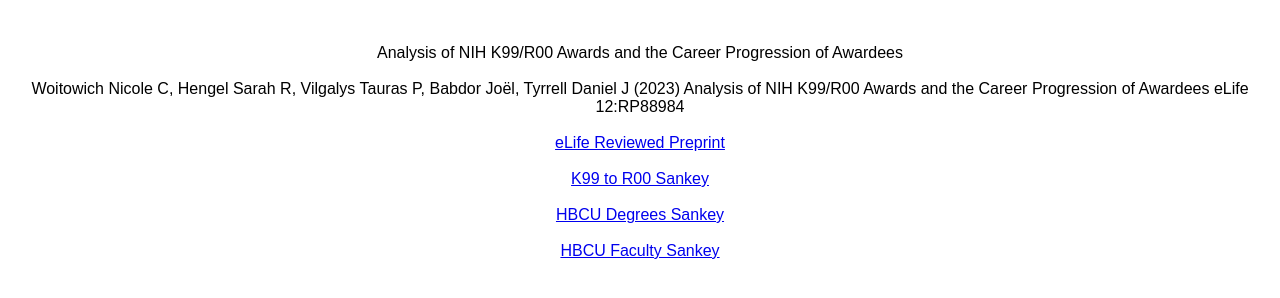
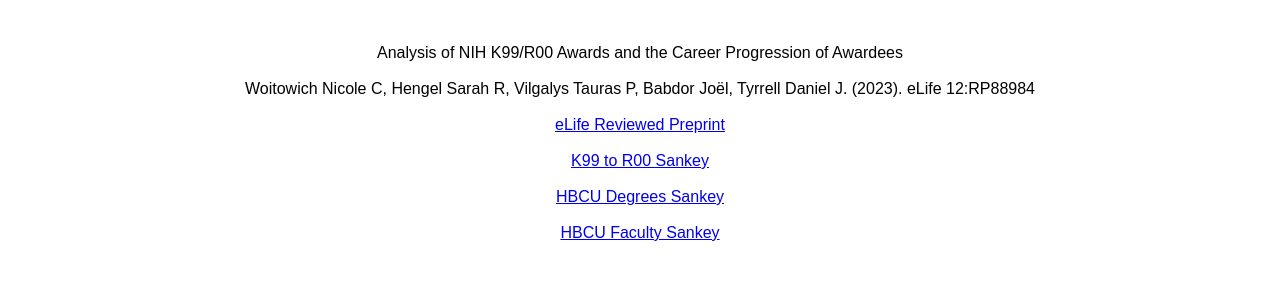
Before and after one commit to dantyrr/K99-R00-analysis, a plain HTML site: page index.html in a window 1280 px wide. Drawn offline with Linux system fonts and the light colour scheme.

Commit message:
Update index.html

```diff
--- a/index.html
+++ b/index.html
@@ -7,7 +7,7 @@
     </style>
   <br><br>
   <center>Analysis of NIH K99/R00 Awards and the Career Progression of Awardees</center><br>
-  <center>Woitowich Nicole C, Hengel Sarah R, Vilgalys Tauras P, Babdor Joël, Tyrrell Daniel J (2023) Analysis of NIH K99/R00 Awards and the Career Progression of Awardees eLife 12:RP88984</center><br>
+  <center>Woitowich Nicole C, Hengel Sarah R, Vilgalys Tauras P, Babdor Joël, Tyrrell Daniel J. (2023). eLife 12:RP88984</center><br>
  </head>
  <body>
   <center>
```
